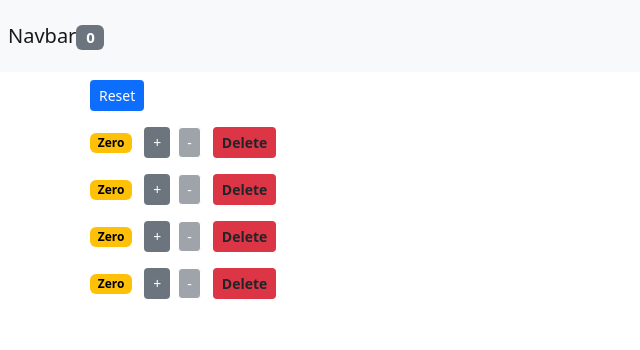
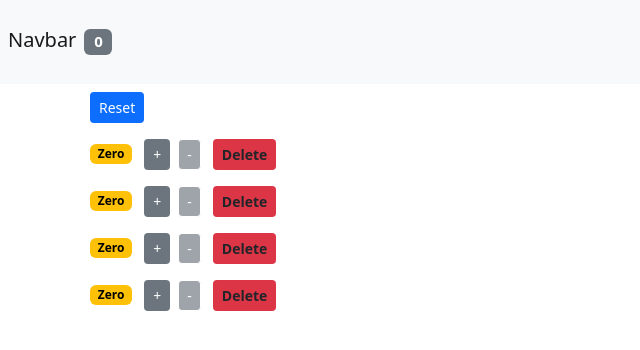
Before and after one commit to Web4L/CounterApp, a React (Create React App) app: page / in a window 1280 px wide. Shown: the top 350 px of the page, without its empty margins (0-640 px from the left). Built offline with nearby package versions, Linux system fonts and the light colour scheme.

Commit message:
Added Margin to Navbar Counter

```diff
--- a/src/components/navbar.jsx
+++ b/src/components/navbar.jsx
@@ -7,7 +7,7 @@ class NavBar extends Component {
 				<nav className="navbar navbar-light bg-light">
 					<p className="navbar-brand m-2">
 						Navbar
-						<span className="badge nav-pills bg-secondary">
+						<span className="badge nav-pills bg-secondary m-2">
 							{this.props.totalCounters}
 						</span>
 					</p>
```
